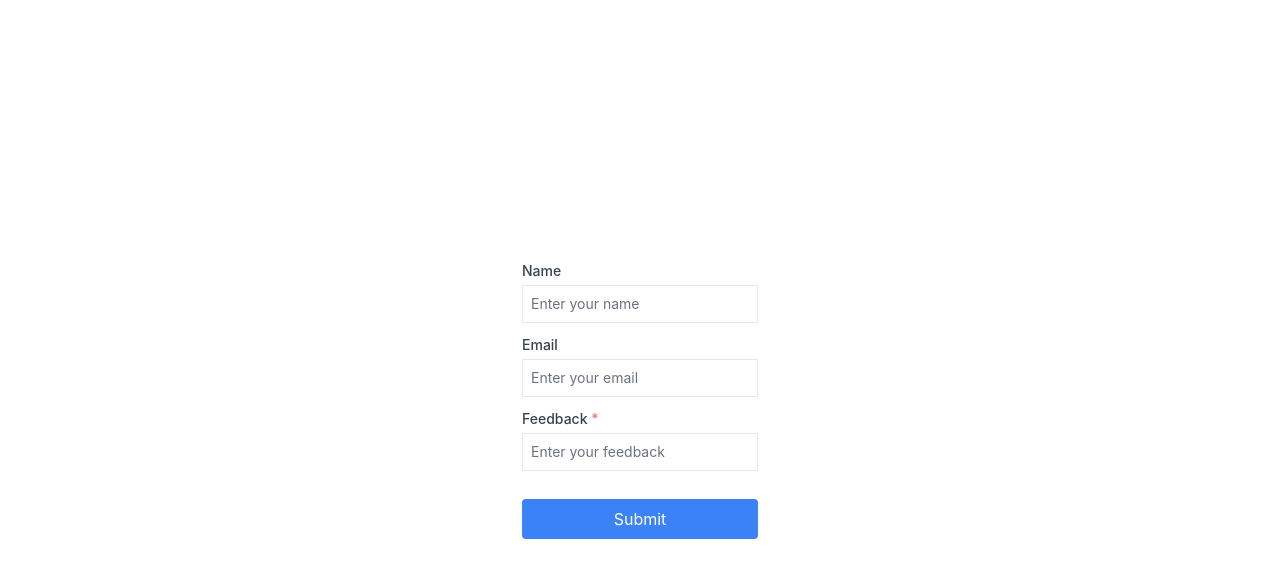
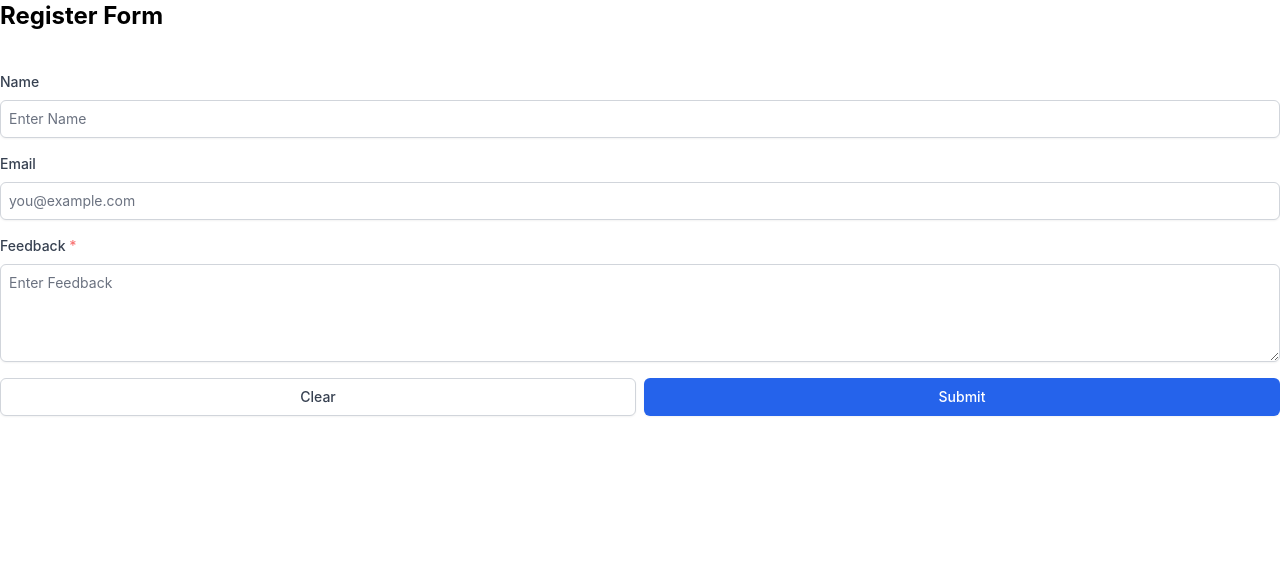
Before and after one commit to suzanbulbul/feedback-sdk, a JavaScript app: page / in a window 1280 px wide. Shown: the top 578 px of the page. Built offline with nearby package versions, Linux system fonts and the light colour scheme.

Commit message:
feat: created Textarea comp.

```diff
--- a/src/App.vue
+++ b/src/App.vue
@@ -1,75 +1,122 @@
 <template>
-  <form @submit.prevent="onSubmit" class="grid grid-col gap-3 bg-white p-5">
-    <Input
-      v-model="fields.name.value"
-      label="Name"
-      placeholder="Enter your name"
+  <form class="grid grid-col gap-4" @submit.prevent="submit">
+    <legend class="text-2xl font-bold mb-6">Register Form</legend>
+
+    <div class="text-left grid grid-gol gap-1">
+      <label for="name" class="text-sm font-medium text-gray-700"> Name </label>
+      <input
+        v-model="name.value.value"
+        type="name"
+        id="name"
+        class="mt-1 block w-full border-gray-300 rounded-md shadow-sm focus:border-blue-500 focus:ring focus:ring-blue-200"
+        :class="
+          cn(
+            'rounded-md border block w-full flex-1 appearance-none p-2 text-sm outline-none focus:ring-0',
+            {
+              'placeholder-gray-500': !name.errorMessage.value,
+              'placeholder-red-300': name.errorMessage.value,
+            }
+          )
+        "
+        placeholder="Enter Name"
+      />
+      <p v-if="name.errorMessage.value" class="mt-1 text-sm text-red-600">
+        {{ name.errorMessage.value }}
+      </p>
+    </div>
+
+    <div class="text-left grid grid-gol gap-1">
+      <label for="email" class="text-sm font-medium text-gray-700">
+        Email
+      </label>
+      <input
+        v-model="email.value.value"
+        type="email"
+        id="email"
+        class="mt-1 block w-full border-gray-300 rounded-md shadow-sm focus:border-blue-500 focus:ring focus:ring-blue-200"
+        :class="
+          cn(
+            'rounded-md border block w-full flex-1 appearance-none p-2 text-sm outline-none focus:ring-0',
+            {
+              'placeholder-gray-500': !email.errorMessage.value,
+              'placeholder-red-300': email.errorMessage.value,
+            }
+          )
+        "
+        placeholder="you@example.com"
+      />
+      <p v-if="email.errorMessage.value" class="mt-1 text-sm text-red-600">
+        {{ email.errorMessage.value }}
+      </p>
+    </div>
+
+    <TextArea
+      id="feedback"
+      label="Feedback*"
+      v-model="feedback.value.value"
+      placeholder="Enter Feedback"
+      :errorMessage="feedback.errorMessage.value"
     />
-    <Input
-      v-model="fields.email.value"
-      label="Email"
-      placeholder="Enter your email"
-      type="email"
-    />
-    <Input
-      v-model="fields.feedback.value"
-      label="Feedback *"
-      placeholder="Enter your feedback"
-      :hasError="feedbackError"
-      :errorMessage="feedbackErrorMessage"
-    />
-    <button type="submit" class="mt-4 px-4 py-2 bg-blue-500 text-white rounded">
-      Submit
-    </button>
+
+    <div class="flex space-x-2">
+      <button
+        type="button"
+        @click="handleReset"
+        class="w-full py-2 px-4 border border-gray-300 rounded-md shadow-sm text-sm font-medium text-gray-700 bg-white hover:bg-gray-50 focus:outline-none focus:ring-2 focus:ring-offset-2 focus:ring-blue-500"
+      >
+        Clear
+      </button>
+      <button
+        type="submit"
+        class="w-full py-2 px-4 border border-transparent rounded-md shadow-sm text-sm font-medium text-white bg-blue-600 hover:bg-blue-700 focus:outline-none focus:ring-2 focus:ring-offset-2 focus:ring-blue-500"
+      >
+        Submit
+      </button>
+    </div>
   </form>
 </template>
 
 <script lang="ts">
-  import { defineComponent, computed } from "vue";
-  import { useForm, useField } from "vee-validate";
-  import * as yup from "yup";
-  import Input from "./components/Input.vue";
+  import { defineComponent } from "vue";
+  import { useField, useForm } from "vee-validate";
+  import cn from "classnames";
+  import { TextArea } from "./components/index";
+
+  interface PopupFormType {
+    name?: string;
+    email?: string;
+    feedback: string;
+  }
 
   export default defineComponent({
-    name: "FeedbackForm",
+    name: "App",
     components: {
-      Input,
+      TextArea,
     },
+
     setup() {
-      const schema = yup.object({
-        feedback: yup.string().required("Feedback is required"),
+      const { handleSubmit, handleReset } = useForm({
+        initialValues: {
+          name: "",
+          email: "",
+          feedback: "",
+        },
+        validationSchema: {
+          feedback(value: string) {
+            if (!value) return "Feedback is required.";
+            return true;
+          },
+        },
+      });
+      const email = useField<string>("email");
+      const name = useField<string>("name");
+      const feedback = useField<string>("feedback");
+
+      const submit = handleSubmit((values: PopupFormType) => {
+        console.log(values, "values");
       });
 
-      const { handleSubmit, errors } = useForm({
-        validationSchema: schema,
-        validateOnMount: false,
-      });
-
-      const fields = {
-        name: useField("name"),
-        email: useField("email"),
-        feedback: useField("feedback"),
-      };
-
-      const feedbackError = computed(() => !!errors.value.feedback);
-      const feedbackErrorMessage = computed(() =>
-        errors.value.feedback ? errors.value.feedback : ""
-      );
-
-      const onSubmit = async (values: any) => {
-        console.log("Form submitted", values);
-        fields.name.setValue("");
-        fields.email.setValue("");
-        fields.feedback.setValue("");
-      };
-
-      return {
-        fields,
-        handleSubmit,
-        onSubmit,
-        feedbackError,
-        feedbackErrorMessage,
-      };
+      return { email, name, feedback, submit, handleReset, cn };
     },
   });
 </script>
--- a/src/components/Input.vue
+++ b/src/components/Input.vue
@@ -1,5 +1,5 @@
 <template>
-  <div class="text-left grid grid-gol gap-1">
+  <!-- <div class="text-left grid grid-gol gap-1">
     <label class="text-sm font-medium text-gray-700">
       {{ label.includes("*") ? label.split("*")[0] : label }}
       <span v-if="label.includes('*')" class="text-red-400">*</span>
@@ -7,11 +7,10 @@
     <input
       :type="type"
       autoComplete="off"
-      name="description"
       :placeholder="placeholder"
       :class="
         cn(
-          'border block w-full flex-1 appearance-none p-2 text-sm outline-none focus:ring-0',
+          'rounded-md border block w-full flex-1 appearance-none p-2 text-sm outline-none focus:ring-0',
           {
             'placeholder-gray-500': !hasError,
             'placeholder-red-300': hasError,
@@ -21,6 +20,31 @@
       v-bind="restProps"
     />
     <p v-if="hasError" class="mt-1 text-sm text-red-600">
+      {{ errorMessage }}
+    </p>
+  </div> -->
+  <div className="h-auto w-full">
+    <label :for="id" class="text-sm font-medium text-gray-700">
+      {{ label.includes("*") ? label.split("*")[0] : label }}
+      <span v-if="label.includes('*')" class="text-red-400">*</span>
+    </label>
+    <input
+      :v-model="modelValue"
+      :type="type"
+      :id="id"
+      :class="
+        cn(
+          'rounded-md border block w-full flex-1 appearance-none p-2 text-sm outline-none focus:ring-0',
+          {
+            'placeholder-gray-500': !errorMessage,
+            'placeholder-red-300': errorMessage,
+          }
+        )
+      "
+      :placeholder="placeholder"
+      v-bind="restProps"
+    />
+    <p v-if="errorMessage" class="mt-1 text-sm text-red-600">
       {{ errorMessage }}
     </p>
   </div>
@@ -33,6 +57,14 @@
   export default defineComponent({
     name: "Input",
     props: {
+      modelValue: {
+        type: String,
+        default: "",
+      },
+      id: {
+        type: String,
+        required: true,
+      },
       label: {
         type: String,
         required: true,
@@ -41,13 +73,8 @@
         type: String,
         required: true,
       },
-      hasError: {
-        type: Boolean,
-        required: false,
-      },
       errorMessage: {
         type: String,
-        required: false,
       },
       type: {
         type: String as () => "text" | "email",
@@ -56,7 +83,7 @@
       },
     },
     setup(props) {
-      const { label, placeholder, hasError, errorMessage, type, ...restProps } =
+      const { id, label, placeholder, errorMessage, type, ...restProps } =
         props;
 
       return {
--- /dev/null
+++ b/src/components/Textarea.vue
@@ -0,0 +1,83 @@
+<template>
+  <div class="text-left grid grid-cols gap-1">
+    <label class="text-sm font-medium text-gray-700">
+      {{ label.includes("*") ? label.split("*")[0] : label }}
+      <span v-if="label.includes('*')" class="text-red-400">*</span>
+    </label>
+    <textarea
+      v-model="modelValue"
+      :id="id"
+      :rows="rows"
+      class="mt-1 block w-full border-gray-300 rounded-md shadow-sm focus:border-blue-500 focus:ring focus:ring-blue-200"
+      :class="computedClass"
+      @input="updateValue"
+      :placeholder="placeholder"
+    ></textarea>
+    <p v-if="errorMessage" class="mt-1 text-sm text-red-600">
+      {{ errorMessage }}
+    </p>
+  </div>
+</template>
+<script lang="ts">
+  import { defineComponent, PropType } from "vue";
+  import cn from "classnames";
+
+  interface TextAreaProps {
+    id: string;
+    label: string;
+    placeholder: string;
+    rows?: number;
+    errorMessage?: string;
+    modelValue: string;
+  }
+
+  export default defineComponent({
+    name: "Textarea",
+    props: {
+      id: {
+        type: String as PropType<TextAreaProps["id"]>,
+        required: true,
+      },
+      label: {
+        type: String as PropType<TextAreaProps["label"]>,
+        required: true,
+      },
+      placeholder: {
+        type: String as PropType<TextAreaProps["placeholder"]>,
+        required: true,
+      },
+      rows: {
+        type: Number as PropType<TextAreaProps["rows"]>,
+        required: false,
+        default: 4,
+      },
+      errorMessage: {
+        type: String as PropType<TextAreaProps["errorMessage"]>,
+        required: false,
+        default: "",
+      },
+      modelValue: {
+        type: String as PropType<TextAreaProps["modelValue"]>,
+        required: true,
+      },
+    },
+    computed: {
+      computedClass() {
+        return cn(
+          "rounded-md border block w-full flex-1 appearance-none p-2 text-sm outline-none focus:ring-0",
+          {
+            "placeholder-gray-500": !this.errorMessage,
+            "placeholder-red-300": this.errorMessage,
+          }
+        );
+      },
+    },
+    emits: ["update:modelValue"],
+    methods: {
+      updateValue(event: Event) {
+        const value = (event.target as HTMLTextAreaElement).value;
+        this.$emit("update:modelValue", value);
+      },
+    },
+  });
+</script>
--- a/src/components/index.ts
+++ b/src/components/index.ts
@@ -1,3 +1,4 @@
 import Input from "./Input.vue";
+import TextArea from "./TextArea.vue";
 
-export { Input };
+export { Input, TextArea };
--- a/src/until/style/style.css
+++ b/src/until/style/style.css
@@ -13,22 +13,6 @@
   -moz-osx-font-smoothing: grayscale;
 }
 
-body {
-  margin: 0;
-  display: flex;
-  place-items: center;
-  min-width: 320px;
-  min-height: 100vh;
-}
-
-
-#app {
-  max-width: 1280px;
-  margin: 0 auto;
-  padding: 2rem;
-  text-align: center;
-}
-
 /* @media (prefers-color-scheme: light) {
   :root {
     color: #213547;
```
Also changed, not shown: src/until/enum/enum.ts (deleted).
